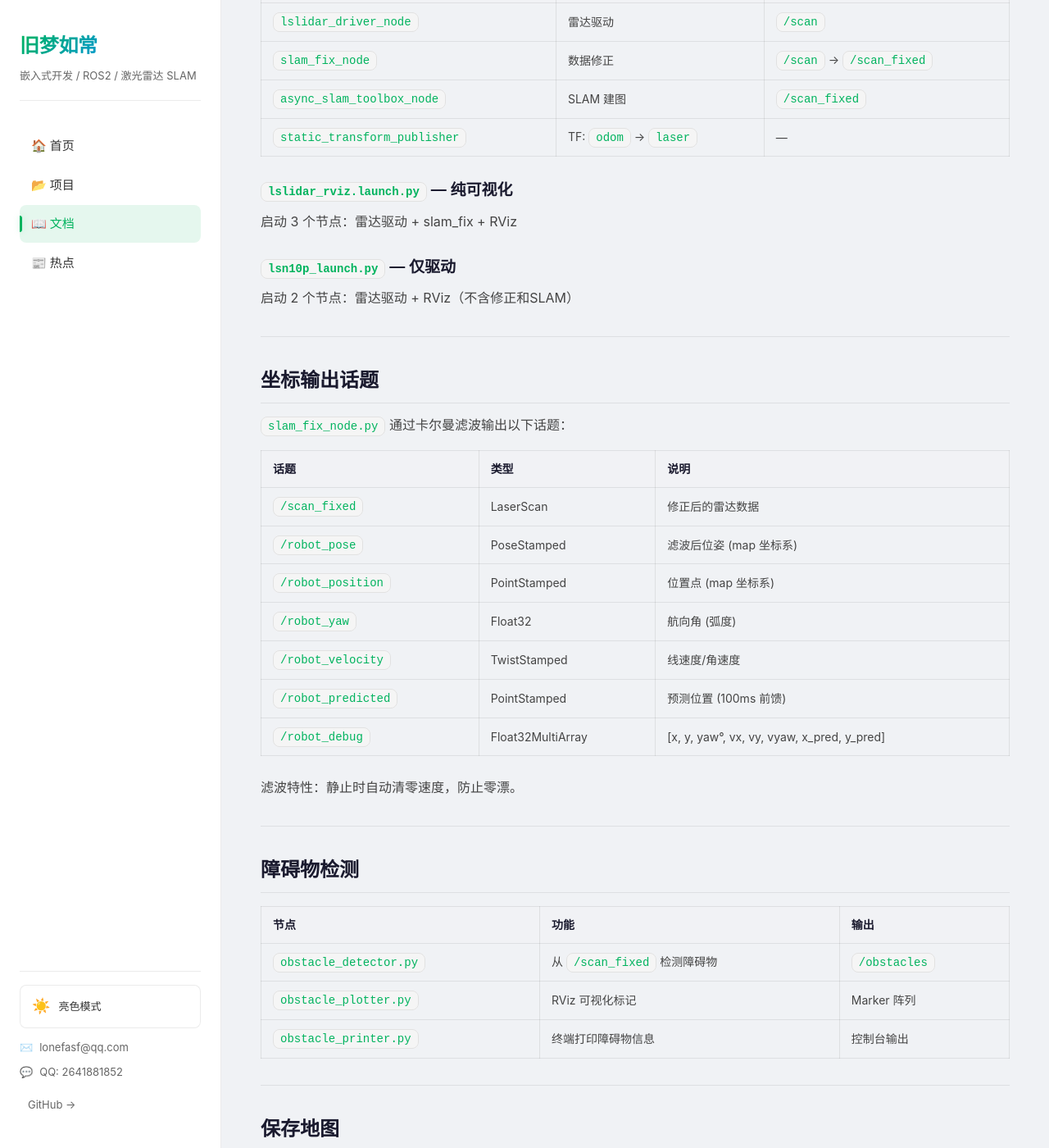
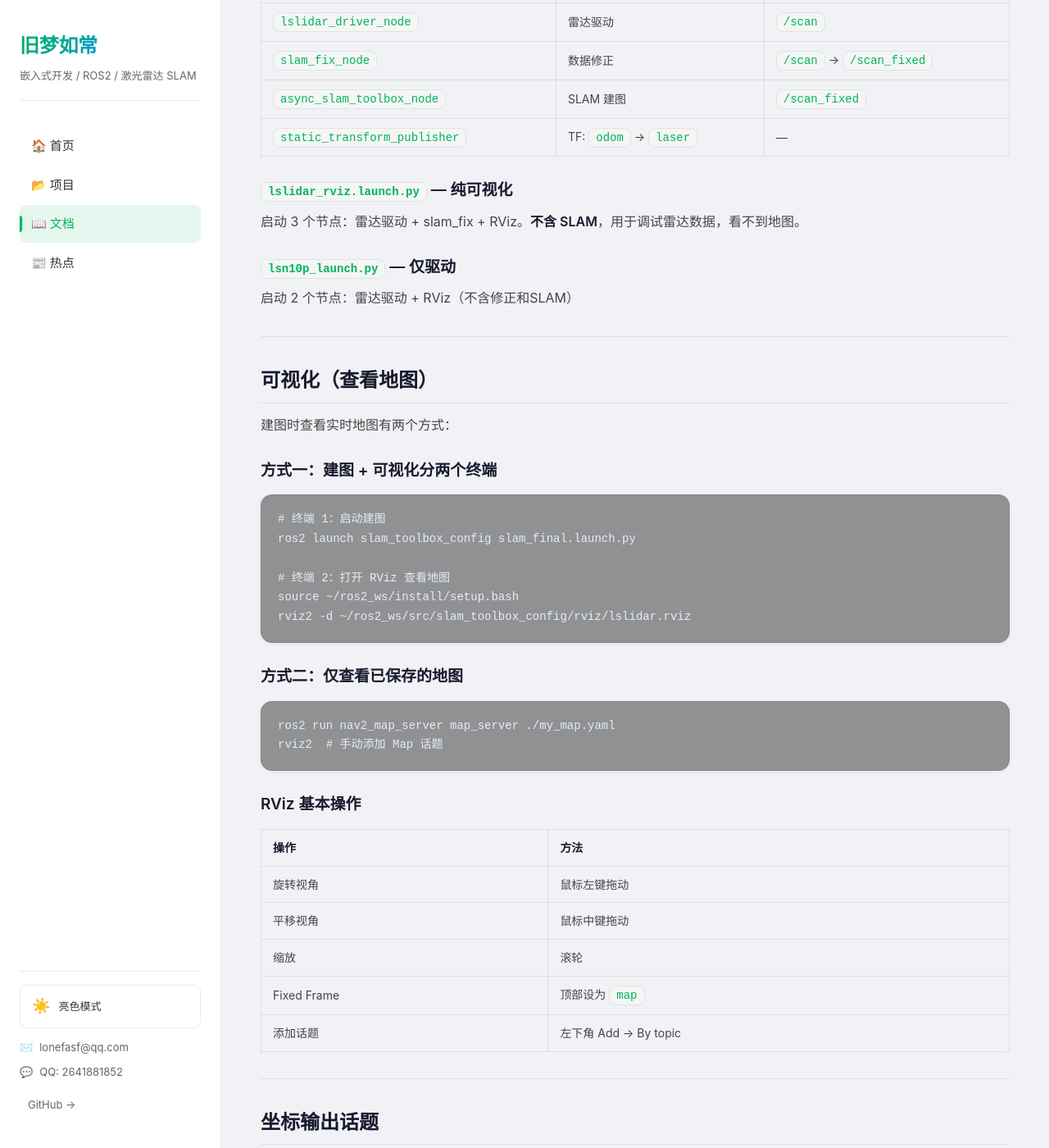
Before and after one commit to LONEFORME/LONEFORME.github.io, a Jekyll site: the page built from docs/leishen_n10p.md, in a window 1280 px wide and 1400 px high, scrolled down 2039 px. Shown: the whole window at 82% size. Built offline with Jekyll 4.4.1, drawn with Linux system fonts in a browser that asks for light colours.

Commit message:
docs: 添加 RViz 可视化说明和树莓派部署指南

````diff
--- a/docs/leishen_n10p.md
+++ b/docs/leishen_n10p.md
@@ -89,11 +89,45 @@ ros2 launch lslidar_driver lsn10p_launch.py
 
 ### `lslidar_rviz.launch.py` — 纯可视化
 
-启动 3 个节点：雷达驱动 + slam_fix + RViz
+启动 3 个节点：雷达驱动 + slam_fix + RViz。**不含 SLAM**，用于调试雷达数据，看不到地图。
 
 ### `lsn10p_launch.py` — 仅驱动
 
 启动 2 个节点：雷达驱动 + RViz（不含修正和SLAM）
+
+---
+
+## 可视化（查看地图）
+
+建图时查看实时地图有两个方式：
+
+### 方式一：建图 + 可视化分两个终端
+
+```bash
+# 终端 1：启动建图
+ros2 launch slam_toolbox_config slam_final.launch.py
+
+# 终端 2：打开 RViz 查看地图
+source ~/ros2_ws/install/setup.bash
+rviz2 -d ~/ros2_ws/src/slam_toolbox_config/rviz/lslidar.rviz
+```
+
+### 方式二：仅查看已保存的地图
+
+```bash
+ros2 run nav2_map_server map_server ./my_map.yaml
+rviz2  # 手动添加 Map 话题
+```
+
+### RViz 基本操作
+
+| 操作 | 方法 |
+|------|------|
+| 旋转视角 | 鼠标左键拖动 |
+| 平移视角 | 鼠标中键拖动 |
+| 缩放 | 滚轮 |
+| Fixed Frame | 顶部设为 `map` |
+| 添加话题 | 左下角 Add → By topic |
 
 ---
 
````
Also changed, not shown: docs.md (+11 -0 lines), docs/rpi4_deploy.md (added, +203 -0 lines).
